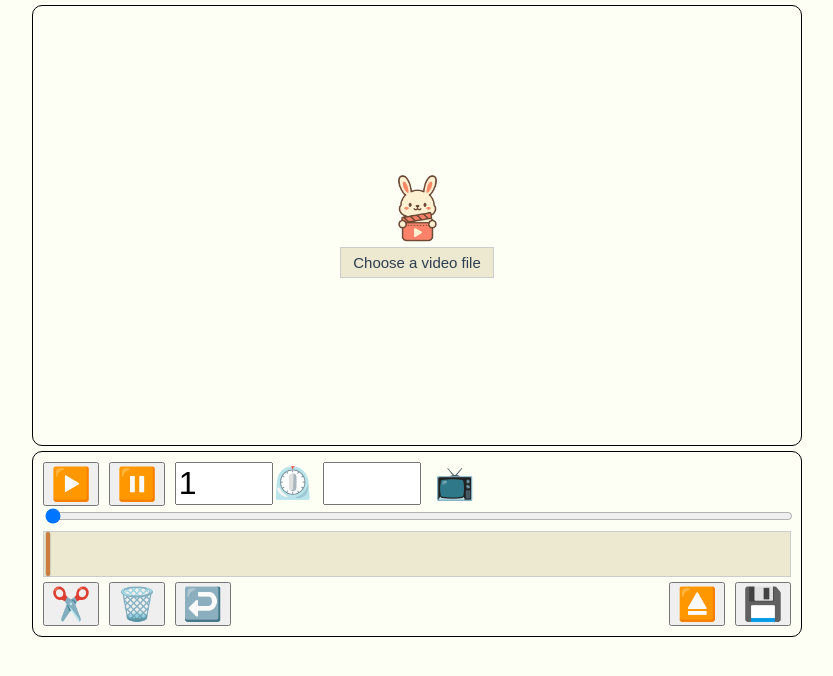
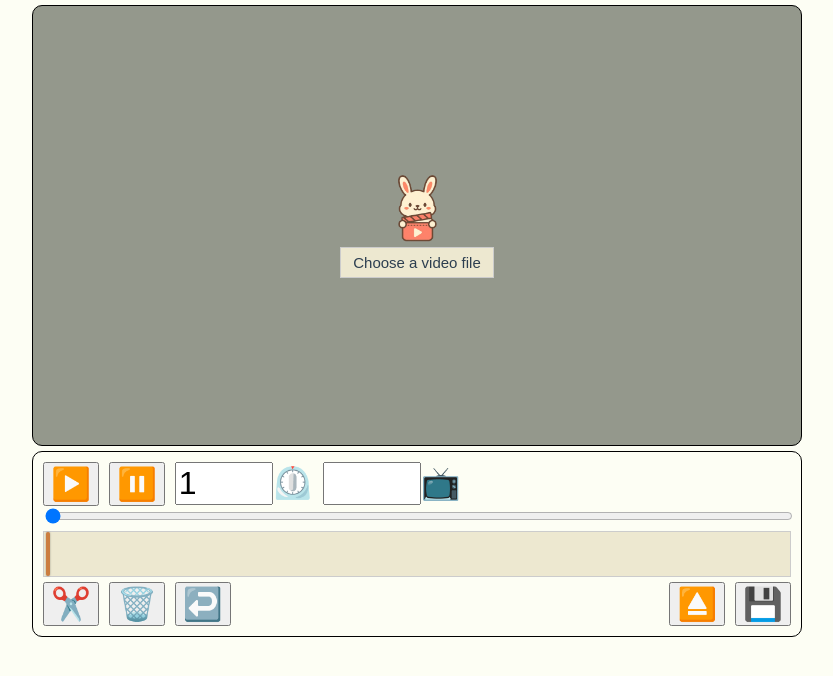
Before and after one commit to WilliamTuominiemi/Vustu, a Vue app: page / in a window 1280 px wide. Shown: the top 676 px of the page, without its empty margins (223-1056 px from the left). Built offline with nearby package versions, Linux system fonts and the light colour scheme.

Commit message:
UI improvements

```diff
--- a/src/components/VideoControls.vue
+++ b/src/components/VideoControls.vue
@@ -24,15 +24,15 @@
         </div>
         <div style="height: 100%">
           <input
+            title="Aspect ratio"
             type="number"
             min="0.1"
             max="3.0"
             step="0.01"
             v-model="localAspectRatio"
             @input="updateAspectRatio"
-            style="width: 90px; font-size: inherit; margin-right: 5px"
-          />
-          📺
+            style="width: 90px; font-size: inherit"
+          />📺
         </div>
       </div>
       <div
--- a/src/components/VideoPreview.vue
+++ b/src/components/VideoPreview.vue
@@ -152,6 +152,7 @@ const videoStyle = computed(() => {
   justify-content: center;
   align-items: center;
   overflow: hidden;
+  background-color: #94988c;
 }
 
 video {
```
